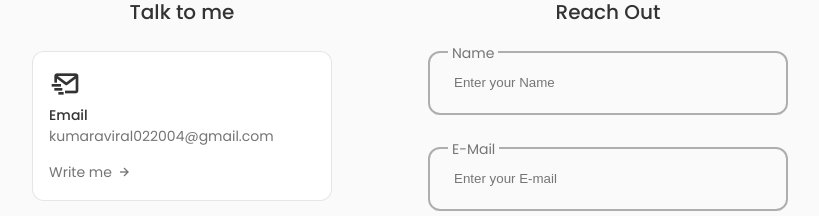
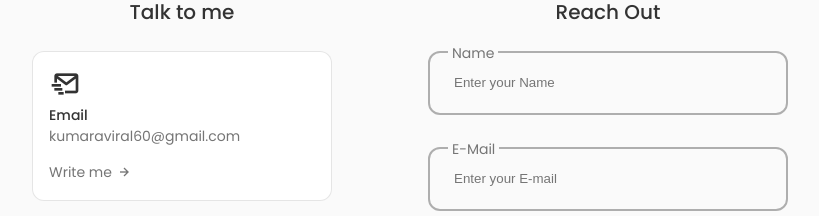
Before and after one commit to Iabhi60/Portfolio-Website, a React (Create React App) app: page / in a window 1280 px wide. Shown: the part 5620-5836 px from the top of the page, without its empty margins (230-1049 px from the left). Built offline with nearby package versions, Linux system fonts and the light colour scheme.

Commit message:
Third commit

```diff
--- a/src/components/Contact/Contact.jsx
+++ b/src/components/Contact/Contact.jsx
@@ -70,7 +70,7 @@ const Contact = () => {
             <div className="container__card">
               <i className="bx bx-mail-send contact__card-icon"></i>
               <h3 className="contact__card-title">Email</h3>
-              <span className="contact__card-data">kumaraviral022004@gmail.com</span>
+              <span className="contact__card-data">kumaraviral60@gmail.com</span>
               <a href="mailto:kumaraviral022004@gmail.com" className="contact__button">
                 Write me
                 <i className="bx bx-right-arrow-alt contact__button-icon"></i>
```
